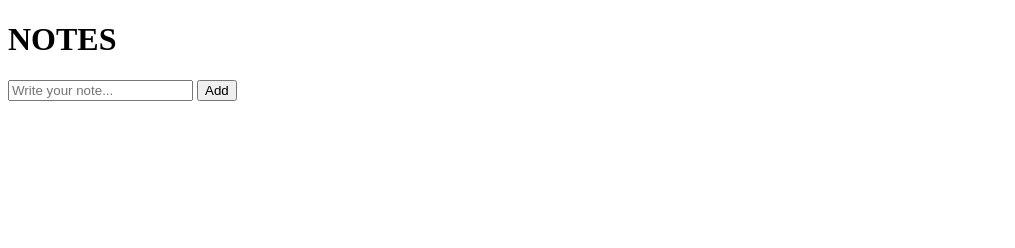
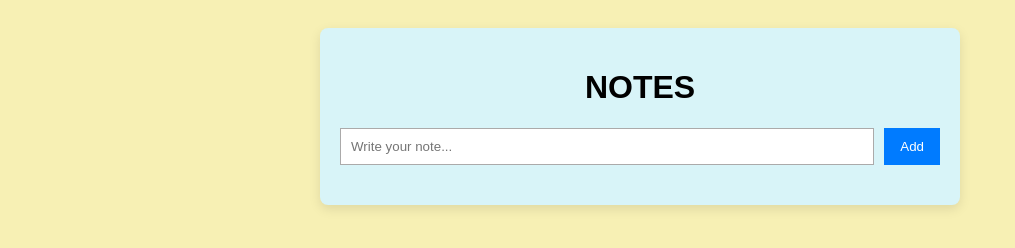
Before and after one commit to CsillaCsejtei/note-taking-application, a website: page public/index.html in a window 1280 px wide. Shown: the whole page, without its empty margins (0-1015 px from the left). Drawn offline with Linux system fonts and the light colour scheme.

Commit message:
Added styles to the notes form

```diff
--- a/public/index.html
+++ b/public/index.html
@@ -3,13 +3,14 @@
 <head>
   <meta charset="UTF-8">
   <meta name="viewport" content="width=device-width, initial-scale=1.0">
+  <link rel="stylesheet" href="styles.css" />
   <title>Note taking application</title>
 </head>
 <body>
-  <div>
+  <div class="container">
   <h1>NOTES</h1>
    <form id="note-form">
-      <input type="text" id="note-input" placeholder="Write your note..." required />
+      <input type="text" class="note-input" placeholder="Write your note..." required />
       <button type="submit">Add</button>
     </form>
     <ul id="notes-list"></ul>
--- a/public/styles.css
+++ b/public/styles.css
@@ -0,0 +1,42 @@
+body {
+  font-family: sans-serif;
+  background-color: #f7f0b4;
+  padding: 20px;
+}
+
+.container {
+  max-width: 600px;
+  margin: auto;
+  background: rgb(216, 244, 248);
+  padding: 20px;
+  border-radius: 8px;
+  box-shadow: 0 4px 12px rgba(0, 0, 0, 0.1);
+}
+
+h1 {
+  text-align: center;
+}
+
+form {
+  display: flex;
+  gap: 10px;
+  margin-bottom: 20px;
+}
+
+.note-input {
+  flex: 100%;
+  padding: 10px;
+  border: 1px solid rgb(171, 170, 170);
+}
+
+button {
+  padding: 8px 16px;
+  background: #007bff;
+  border: none;
+  color: white;
+  cursor: pointer;
+}
+
+button:hover {
+  background: #014997;
+}
```
